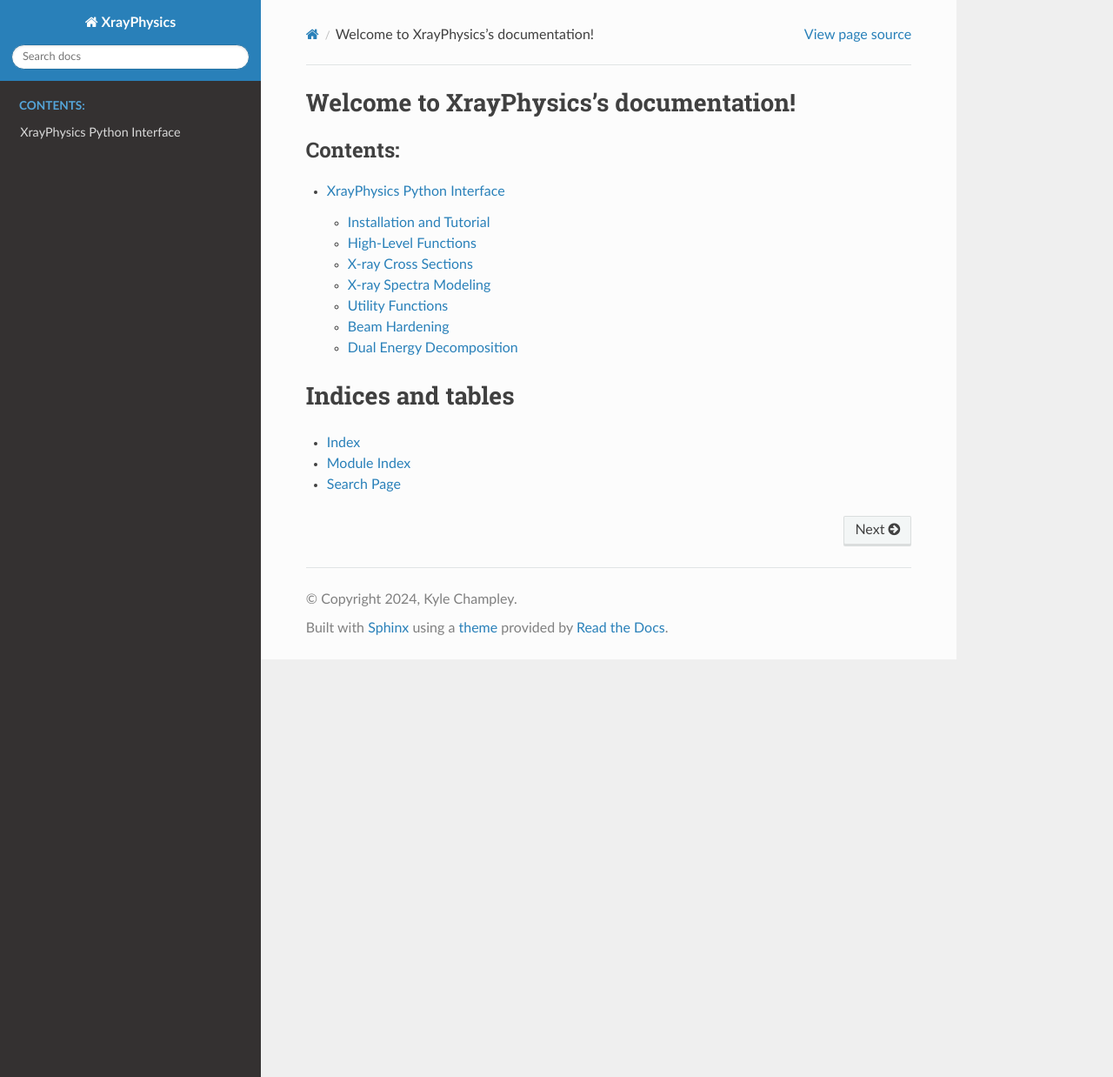
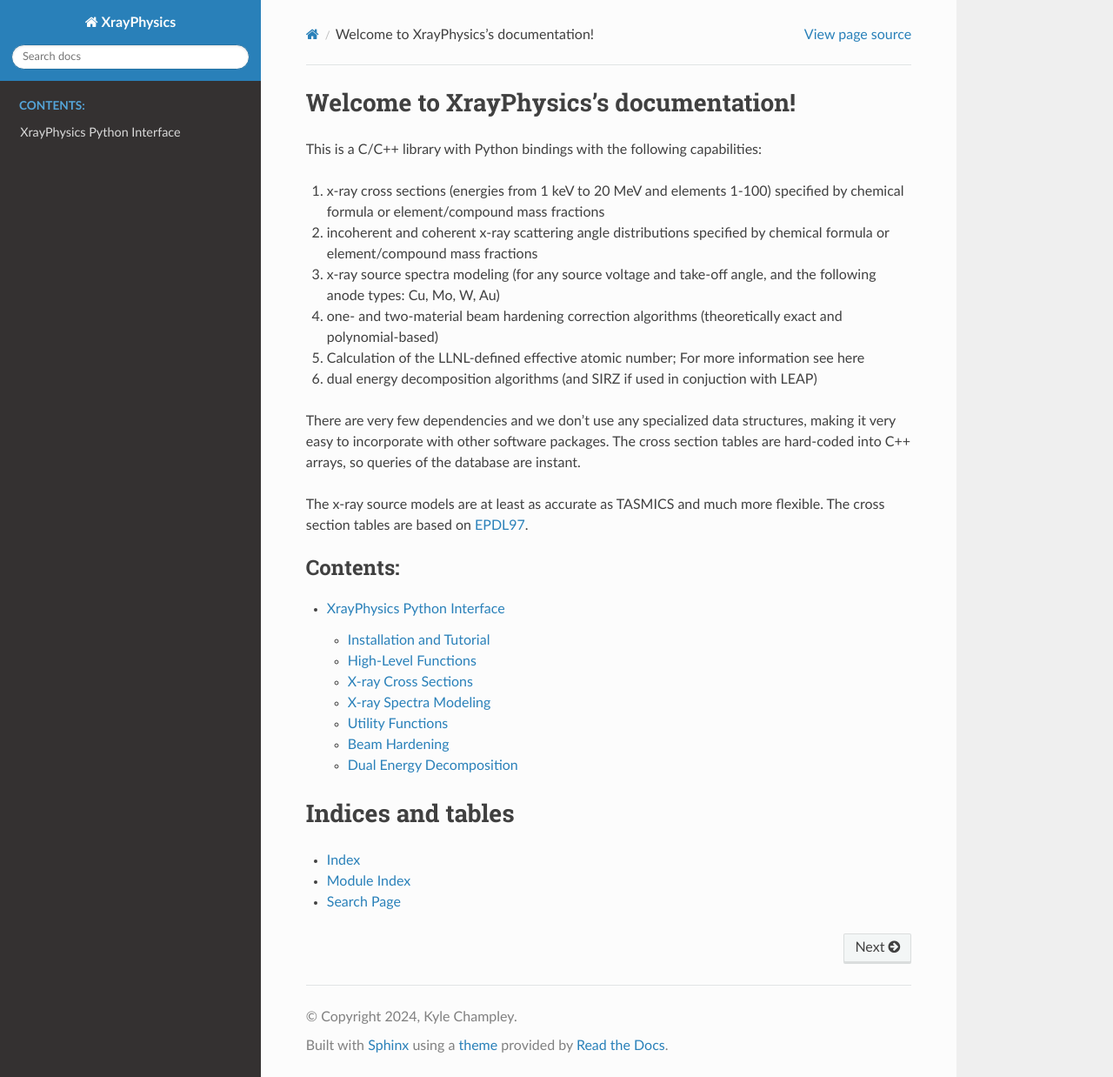
Before and after one commit to kylechampley/XrayPhysics, a Sphinx documentation site: the page built from docs/source/index.rst, in a window 1280 px wide and 1238 px high. Shown: the whole window at 87% size. Built offline with Sphinx 7.4.7 and the Read the Docs theme 2.0.0, drawn with Linux system fonts in a browser that asks for light colours.

Commit message:
updated docs

```diff
--- a/docs/source/index.rst
+++ b/docs/source/index.rst
@@ -5,6 +5,19 @@
 
 Welcome to XrayPhysics's documentation!
 =======================================
+
+This is a C/C++ library with Python bindings with the following capabilities:
+
+1. x-ray cross sections (energies from 1 keV to 20 MeV and elements 1-100) specified by chemical formula or element/compound mass fractions
+2. incoherent and coherent x-ray scattering angle distributions specified by chemical formula or element/compound mass fractions
+3. x-ray source spectra modeling (for any source voltage and take-off angle, and the following anode types: Cu, Mo, W, Au)
+4. one- and two-material beam hardening correction algorithms (theoretically exact and polynomial-based)
+5. Calculation of the LLNL-defined effective atomic number; For more information see here
+6. dual energy decomposition algorithms (and SIRZ if used in conjuction with LEAP)
+
+There are very few dependencies and we don't use any specialized data structures, making it very easy to incorporate with other software packages. The cross section tables are hard-coded into C++ arrays, so queries of the database are instant.
+
+The x-ray source models are at least as accurate as TASMICS and much more flexible. The cross section tables are based on `EPDL97 <https://www-nds.iaea.org/epdl97/>`_.
 
 .. toctree::
    :maxdepth: 2
```
